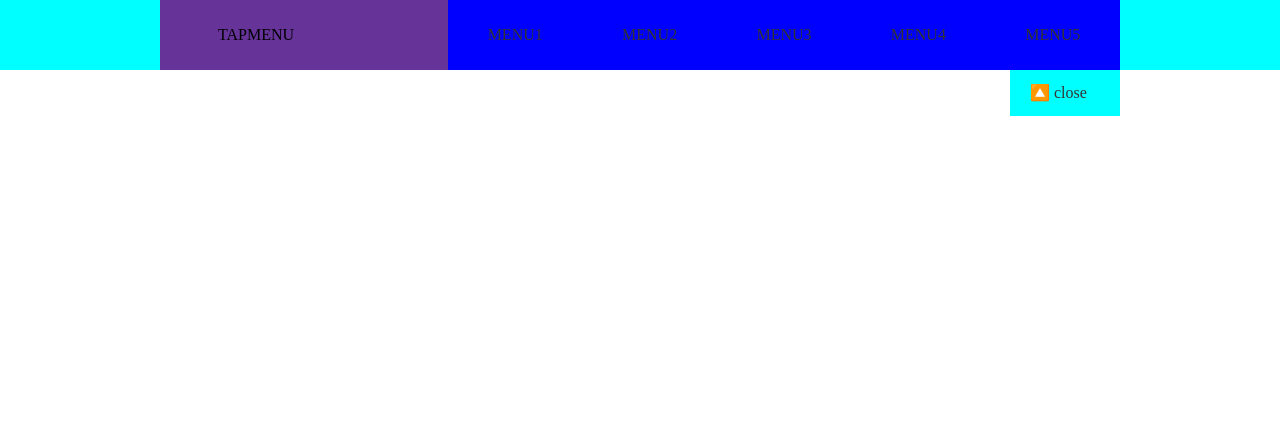
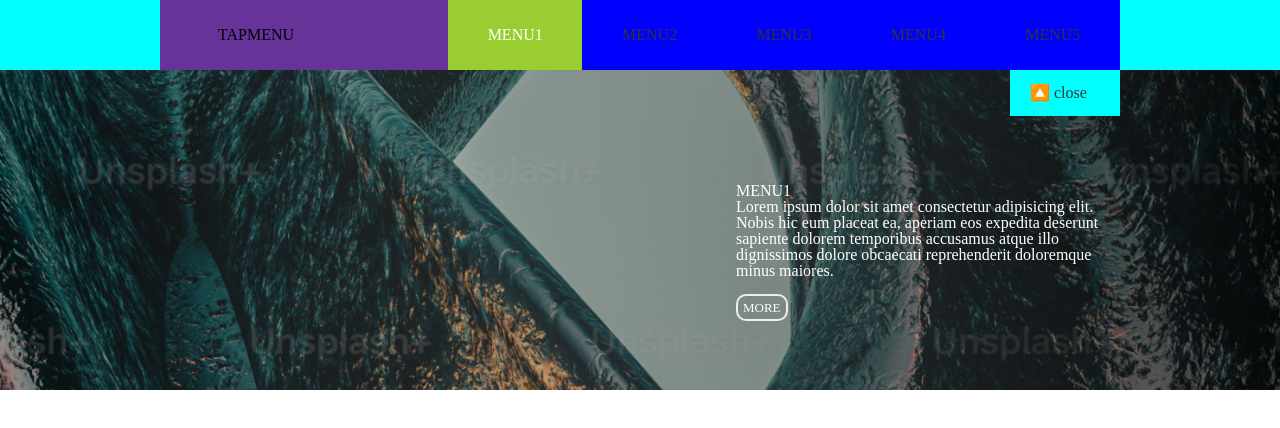
Before and after one commit to 13inuo0/ja-tapmenu-ex, a plain HTML site: page index.html in a window 1280 px wide. Shown: the top 428 px of the page. Drawn offline with Linux system fonts and the light colour scheme.

Commit message:
하단 콘텐츠 추가

```diff
--- a/css/tap.css
+++ b/css/tap.css
@@ -1,5 +1,8 @@
 @charset "utf-8";
 @import url(reset.css);
+body{
+    height: 2000px;
+}
 
 .inner {
   width: 100%;
@@ -55,6 +58,7 @@
   display: block;
   width: 110px;
   padding: 15px 20px;
+  z-index: 999;
 }
 .popup-btn .inner > a::after {
 content: '🔼 close';
@@ -62,3 +66,42 @@ content: '🔼 close';
 .popup-btn .inner > a.active::after {
 content: '🔽 open';
 }
+
+/* 하단 콘텐츠 */
+.section{
+    width: 100%;
+}
+.tapItem{
+    position: relative;
+    display: none;
+    width: 100%;
+}
+/* .tapItem:first-child{
+    display: block;
+} */
+.tapItem .inner{
+    position: relative;
+    width: 100%;
+}
+.tapItem img{
+    display: block;
+    width: 100%;
+}
+.content{
+    position: absolute;
+    bottom: 50%;
+    right: 0px;
+    transform: translateY(-50%);
+    width: 40%;
+    color: #fff;
+    /* font-weight: bold; */
+}
+.read-more{
+    color: #fff;
+    font-size: 13px;
+    padding: 5px;
+    border: 2px solid #eee;
+    border-radius: 10px;
+    margin-top: 15px;
+    display: inline-block;
+}
--- a/index.html
+++ b/index.html
@@ -31,10 +31,86 @@
           </div>
         </div>
       </div>
-      <!-- 비주얼 내용 -->
+      <!-- 하단 콘텐츠 -->
       <main class="section">
-        <section class="tapItem"></section>
+        <section class="tapItem">
+          <img src="images/img (1).png" alt="이미지1" />
+          <div class="inner">
+            <div class="content">
+              <h2 class="title">MENU1</h2>
+              <p>
+                Lorem ipsum dolor sit amet consectetur adipisicing elit. Nobis
+                hic eum placeat ea, aperiam eos expedita deserunt sapiente
+                dolorem temporibus accusamus atque illo dignissimos dolore
+                obcaecati reprehenderit doloremque minus maiores.
+              </p>
+              <a href="#" class="read-more">MORE</a>
+            </div>
+          </div>
+        </section>
+        <section class="tapItem">
+          <img src="images/img (2).png" alt="이미지2" />
+          <div class="inner">
+            <div class="content">
+              <h2 class="title">MENU2</h2>
+              <p>
+                Lorem ipsum dolor sit amet consectetur adipisicing elit. Nobis
+                hic eum placeat ea, aperiam eos expedita deserunt sapiente
+                dolorem temporibus accusamus atque illo dignissimos dolore
+                obcaecati reprehenderit doloremque minus maiores.
+              </p>
+              <a href="#" class="read-more">MORE</a>
+            </div>
+          </div>
+        </section>
+        <section class="tapItem">
+          <img src="images/img (3).png" alt="이미지3" />
+          <div class="inner">
+            <div class="content">
+              <h2 class="title">MENU3</h2>
+              <p>
+                Lorem ipsum dolor sit amet consectetur adipisicing elit. Nobis
+                hic eum placeat ea, aperiam eos expedita deserunt sapiente
+                dolorem temporibus accusamus atque illo dignissimos dolore
+                obcaecati reprehenderit doloremque minus maiores.
+              </p>
+              <a href="#" class="read-more">MORE</a>
+            </div>
+          </div>
+        </section>
+        <section class="tapItem">
+          <img src="images/img (4).png" alt="이미지4" />
+          <div class="inner">
+            <div class="content">
+              <h2 class="title">MENU4</h2>
+              <p>
+                Lorem ipsum dolor sit amet consectetur adipisicing elit. Nobis
+                hic eum placeat ea, aperiam eos expedita deserunt sapiente
+                dolorem temporibus accusamus atque illo dignissimos dolore
+                obcaecati reprehenderit doloremque minus maiores.
+              </p>
+              <a href="#" class="read-more">MORE</a>
+            </div>
+          </div>
+        </section>
+        <section class="tapItem">
+          <img src="images/img (5).png" alt="이미지5" />
+          <div class="inner">
+            <div class="content">
+              <h2 class="title">MENU5</h2>
+              <p>
+                Lorem ipsum dolor sit amet consectetur adipisicing elit. Nobis
+                hic eum placeat ea, aperiam eos expedita deserunt sapiente
+                dolorem temporibus accusamus atque illo dignissimos dolore
+                obcaecati reprehenderit doloremque minus maiores.
+              </p>
+              <a href="#" class="read-more">MORE</a>
+            </div>
+          </div>
+        </section>
       </main>
+      <!-- 위로가기 버튼 -->
+
     </div>
   </body>
 </html>
--- a/js/tap.js
+++ b/js/tap.js
@@ -1,6 +1,8 @@
 window.addEventListener("load", function () {
   const popupBtn = this.document.querySelector(".popup-btn");
   const popupText = this.document.querySelector(".popup-txt");
+  const btnLinks = this.document.querySelector(".popup-btn .inner a");
+
   popupBtn.addEventListener("click", function () {
     // popupText.style.display = "none";
 
@@ -11,8 +13,40 @@ window.addEventListener("load", function () {
     // if문
     if (popupText.style.display === "none") {
       popupText.style.display = "block";
+      btnLinks.classList.remove("active");
     } else {
       popupText.style.display = "none";
+      btnLinks.classList.add("active");
     }
   });
+  // 탭 기능
+  const tapTitles = this.document.querySelectorAll(".tap-nav > li > a");
+  const tapItems = this.document.querySelectorAll(".tapItem");
+
+//   처음 탭 내용 활성화
+tapTitles[0].classList.add("active")
+tapItems[0].style.display = "block"
+
+
+  // console.log(tapTitles);
+  tapTitles.forEach((element, index) => {
+    // console.log(element);
+
+    element.addEventListener("click", () => {
+
+
+// 모든 탭과 내용을 초기화하는 코드
+tapTitles.forEach((item)=>{
+    item.classList.remove("active")
+})
+tapItems.forEach((tap)=>{
+tap.style.display = "none"
+})
+
+
+// 모든 탭과 내용을 보이게하는 코드
+      element.classList.add("active");
+      tapItems[index].style.display = "block";
+    });
+  });
 });
```
